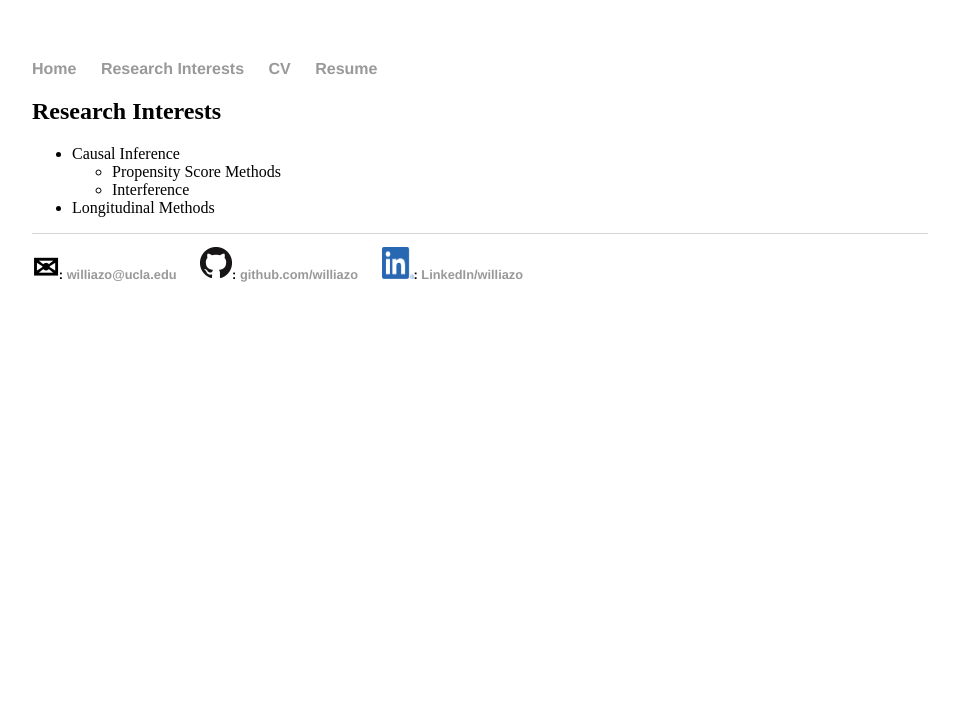
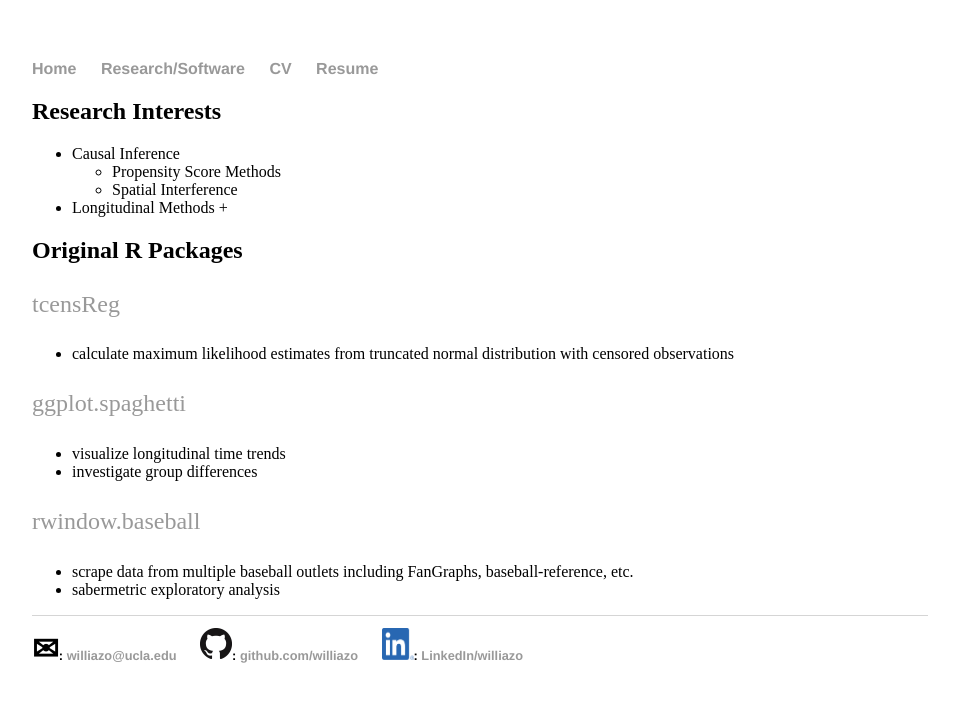
Before and after one commit to williazo/williazo.github.io, a Jekyll site: the page built from research.md, in a window 1280 px wide. Shown: the top 702 px of the page, without its empty margins (160-1119 px from the left). Built offline with Jekyll 4.4.1, drawn with Linux system fonts in a browser that asks for light colours.

Commit message:
adding software to research page and changing home development message

```diff
--- a/_layouts/default.html
+++ b/_layouts/default.html
@@ -9,7 +9,7 @@
 		<nav>
     		<ul>
         		<li><a href="/">Home</a></li>
-	        	<li><a href="/research">Research Interests</a></li>
+	        	<li><a href="/research">Research/Software</a></li>
         		<li><a href="/cv">CV</a></li>
         		<li><a href="/resume">Resume</a></li>
     		</ul>
--- a/research.md
+++ b/research.md
@@ -6,5 +6,18 @@ title: research
 
 + Causal Inference
 	+ Propensity Score Methods
-	+ Interference
+	+ Spatial Interference
 + Longitudinal Methods
++
+
+## Original R Packages
+[tcensReg](https://github.com/williazo/tcensReg)
+- calculate maximum likelihood estimates from truncated normal distribution with censored observations
+
+[ggplot.spaghetti](https://github.com/williazo/ggplot.spaghetti)
+- visualize longitudinal time trends
+- investigate group differences
+
+[rwindow.baseball](https://github.com/williazo/rwindow.baseball)
+- scrape data from multiple baseball outlets including FanGraphs, baseball-reference, etc.
+- sabermetric exploratory analysis
```
Also changed, not shown: index.md (+1 -1 lines).
